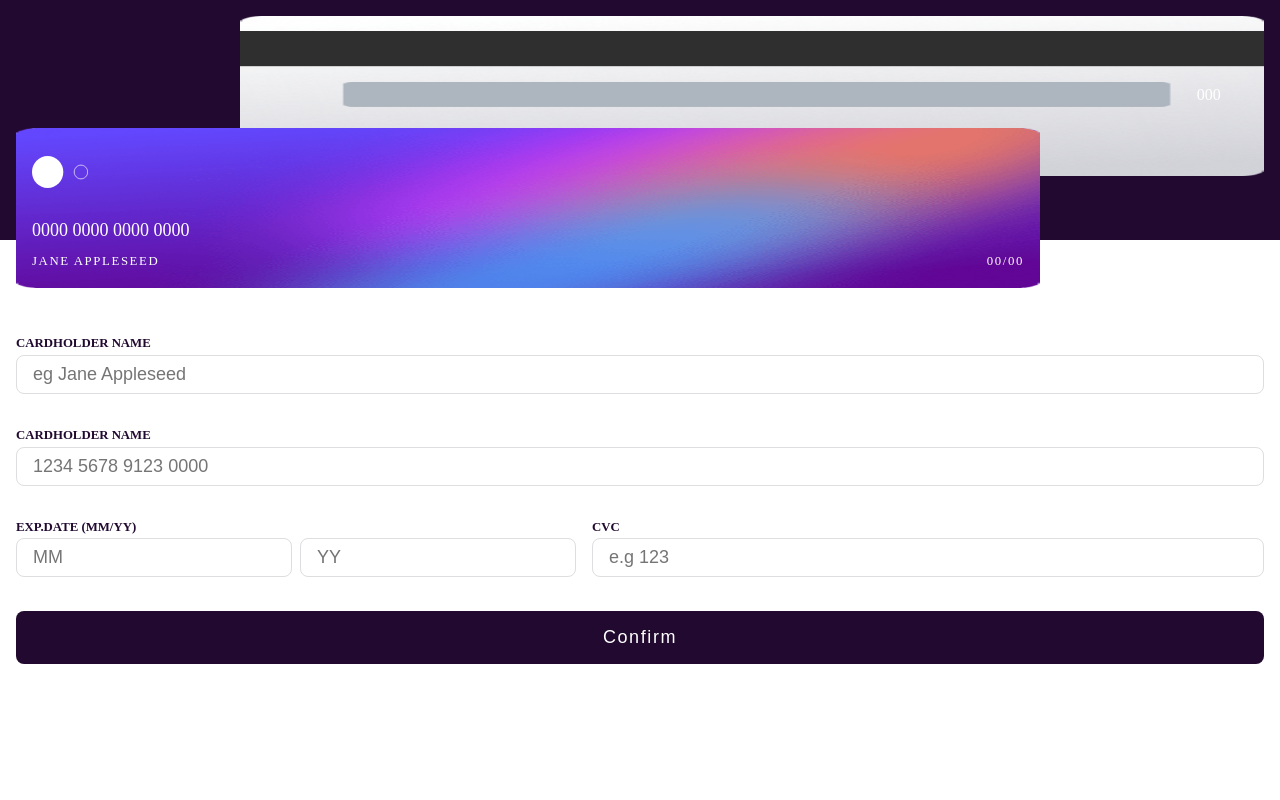
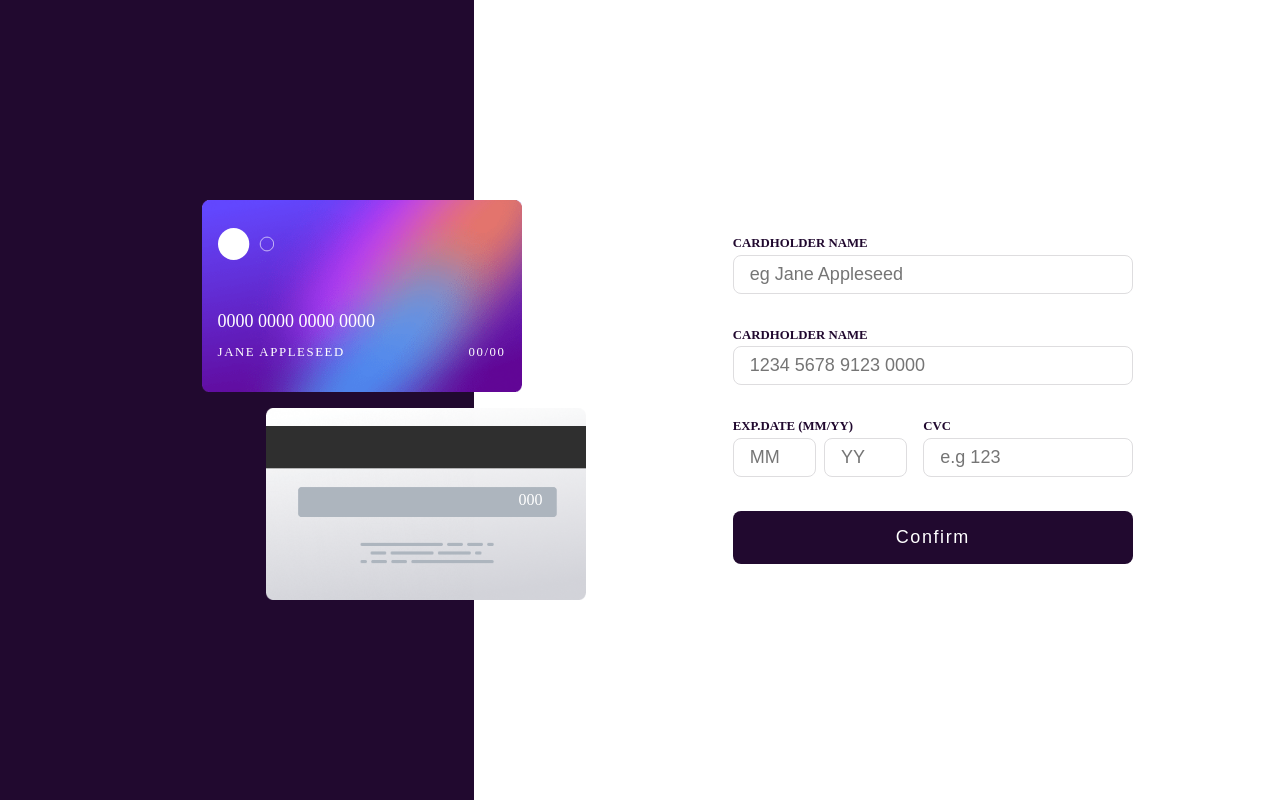
Before and after one commit to jamesekunola/interactive-card-details-form-main, a React (Create React App) app: page / in a window 1280 px wide. Built offline with nearby package versions, Linux system fonts and the light colour scheme.

Commit message:
added css styles for desktop screen optimization

```diff
--- a/src/components/Card.jsx
+++ b/src/components/Card.jsx
@@ -3,6 +3,7 @@ import logo from "../images/card-logo.svg";
 const Card = ({ name, cardNumber, expMonth, expYear, cvc }) => {
   return (
     <article className="card">
+      <div className="card__container">
         {/* card back */}
         <div className="card__wrapper card__back">
           <span className="card__cvc"> {cvc}</span>
@@ -23,6 +24,7 @@ const Card = ({ name, cardNumber, expMonth, expYear, cvc }) => {
             </div>
           </div>
         </div>
+      </div>
     </article>
   );
 };
--- a/src/components/Form.jsx
+++ b/src/components/Form.jsx
@@ -4,6 +4,9 @@ import { validateFormInputValue } from "./validateFormInput";
 const errStyle = { borderColor: "#ff5252" };
 
 const Form = () => {
+  const yearRef = useRef();
+  const cvcRef = useRef();
+
   const [errorMsg, setErrorMsg] = useState({});
   const [inputValues, setInputValues] = useState({
     name: "",
@@ -20,16 +23,28 @@ const Form = () => {
       value = value.replace(/(\d{4})(?=\d)/g, "$1 "); // Add a space after every 4 digits
       return value;
     }
+    return value;
+  };
 
-    return value;
+  const autoFocusOnExpiryDateAndCvc = (name, value) => {
+    if (name === "month" && value.length === 2) {
+      console.log("code ran", yearRef.current);
+      yearRef.current.focus();
+    }
+
+    if (name === "year" && value.length === 2) {
+      cvcRef.current.focus();
+    }
   };
 
   const handleInputChange = (e) => {
     let { name, value } = e.target;
 
-    setErrorMsg((prevErr) => ({ ...prevErr, [name]: false })); //reset error msg when user start typing
+    setErrorMsg((prevErr) => ({ ...prevErr, [name]: false })); //on keydown: reset error msg of the particular input user focuses on,
 
-    const formattedValues = formatInputValues(name, value);
+    const formattedValues = formatInputValues(name, value); // get formatted values
+
+    autoFocusOnExpiryDateAndCvc(name, value);
 
     setInputValues((prevInfo) => {
       return { ...prevInfo, [name]: formattedValues };
@@ -43,6 +58,12 @@ const Form = () => {
     const validationResult = validateFormInputValue(inputValues);
 
     setErrorMsg(validationResult);
+
+    for (const prop in inputValues) {
+      if (errorMsg.hasOwnProperty.call(errorMsg, prop)) {
+        console.log(prop, errorMsg);
+      }
+    }
   };
 
   return (
@@ -98,7 +119,6 @@ const Form = () => {
                 maxLength={2}
                 value={inputValues.expMonth}
                 onChange={handleInputChange}
-                pattern="/^\d{2}$/"
               />
               <input
                 style={errorMsg.year ? errStyle : null}
@@ -109,7 +129,7 @@ const Form = () => {
                 maxLength={2}
                 value={inputValues.expYear}
                 onChange={handleInputChange}
-                pattern="/^\d{2}$/"
+                ref={yearRef}
               />
             </div>
             <span className={`error-msg ${errorMsg.date && "show"}`}>
@@ -130,7 +150,7 @@ const Form = () => {
               onChange={handleInputChange}
               maxLength={3}
               minLength={3}
-              // pattern="/[0-9]{0,3}/"
+              ref={cvcRef}
             />
             <span className={`error-msg ${errorMsg.cvc && "show"}`}>
               Can't be blank
--- a/src/index.css
+++ b/src/index.css
@@ -29,6 +29,13 @@ input {
   margin: 0 auto;
 }
 
+@media screen and (min-width: 48.68rem) {
+  .hero {
+    height: 100vh;
+    display: flex;
+  }
+}
+
 /* card component styles */
 
 .card {
@@ -52,17 +59,17 @@ input {
   right: 1rem;
 }
 
+.card__front {
+  background-image: url("./images/bg-card-front.png");
+  bottom: -3rem;
+}
+
 .card__cvc {
   position: absolute;
   top: 4.4rem;
   right: 2.7rem;
   color: var(--White);
   font-size: 1rem;
-}
-
-.card__front {
-  background-image: url("./images/bg-card-front.png");
-  bottom: -3rem;
 }
 
 .logo {
@@ -88,6 +95,76 @@ input {
 
 .card__front__info_bottom span:first-child {
   text-transform: uppercase;
+}
+
+@media screen and (min-width: 29.25rem) {
+  .card {
+    height: 17rem;
+  }
+
+  .card__wrapper {
+    height: 12rem;
+    width: 25rem;
+  }
+
+  .card__cvc {
+    top: 5.2rem;
+  }
+}
+
+@media screen and (min-width: 39.63rem) {
+  .card__back {
+    right: 3rem;
+  }
+
+  .card__front {
+    left: 3rem;
+  }
+}
+
+@media screen and (min-width: 48.68rem) {
+  .card__back {
+    right: 6rem;
+  }
+
+  .card__front {
+    left: 6rem;
+  }
+}
+
+@media screen and (min-width: 48.68rem) {
+  .card {
+    height: auto;
+    flex: 0.4;
+    width: 50%;
+    display: flex;
+    justify-content: center;
+    align-items: center;
+    position: relative;
+  }
+
+  .card__container {
+    display: flex;
+    flex-direction: column-reverse;
+    position: absolute;
+    right: -7rem;
+  }
+
+  .card__wrapper {
+    position: relative;
+    width: 20rem;
+  }
+
+  .card__back {
+    left: 0;
+    margin-top: 1rem;
+  }
+
+  .card__front {
+    left: 0;
+    bottom: auto;
+    margin-left: -4rem;
+  }
 }
 
 /* form component */
@@ -187,3 +264,37 @@ input:focus {
 .btn:hover {
   filter: opacity(0.3);
 }
+
+@media screen and (min-width: 39.63rem) {
+  .form__wrapper {
+    padding: 6rem 3rem 1rem;
+  }
+
+  .card__front__Info {
+    position: absolute;
+    bottom: 2rem;
+    width: calc(100% - 2rem);
+  }
+}
+
+@media screen and (min-width: 48.68rem) {
+  .form__wrapper {
+    padding: 6rem 6rem 1rem;
+  }
+}
+
+/* desktop screen style */
+@media screen and (min-width: 48.68rem) {
+  .form__wrapper {
+    flex: 0.6;
+    display: flex;
+    align-items: center;
+    justify-content: center;
+    padding: 0rem 1rem 0rem 8rem;
+  }
+
+  form {
+    max-width: 400px;
+    width: 100%;
+  }
+}
```
Lines whose indentation alone changed are shown as unchanged.
